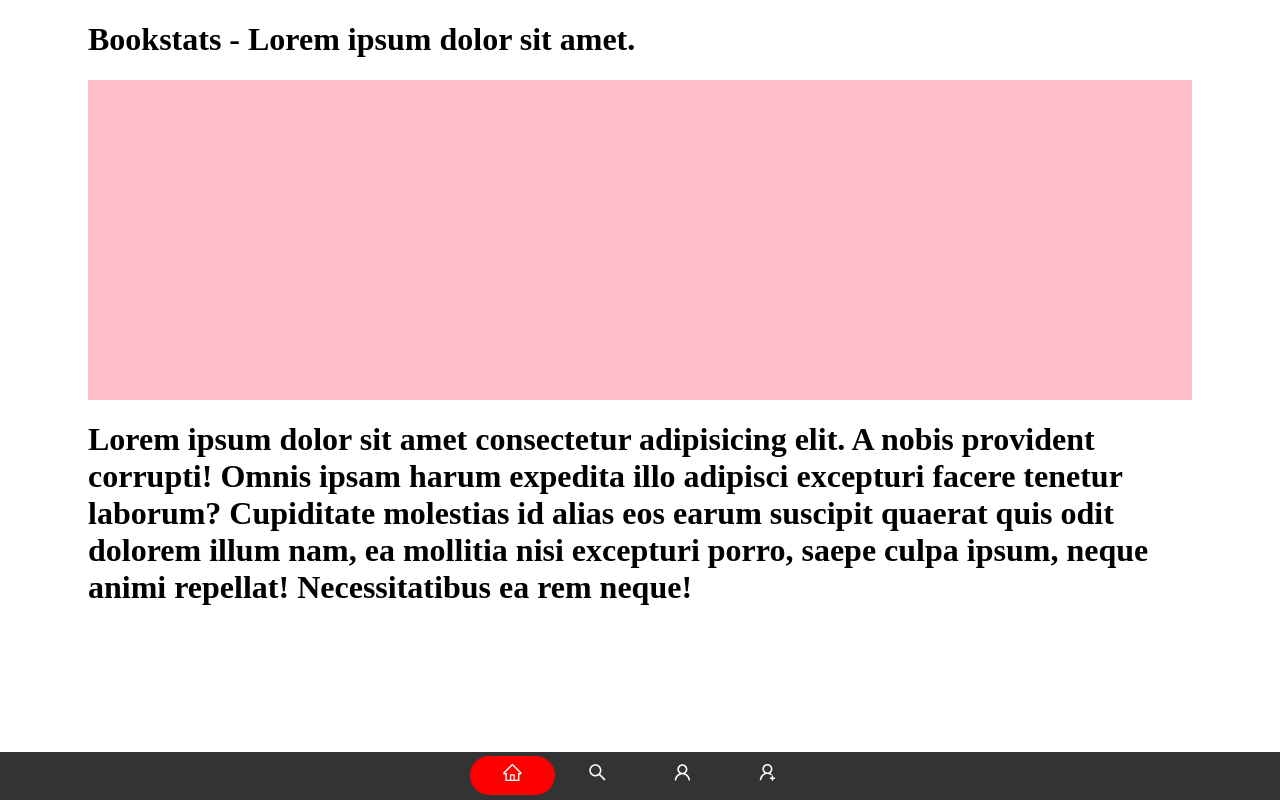
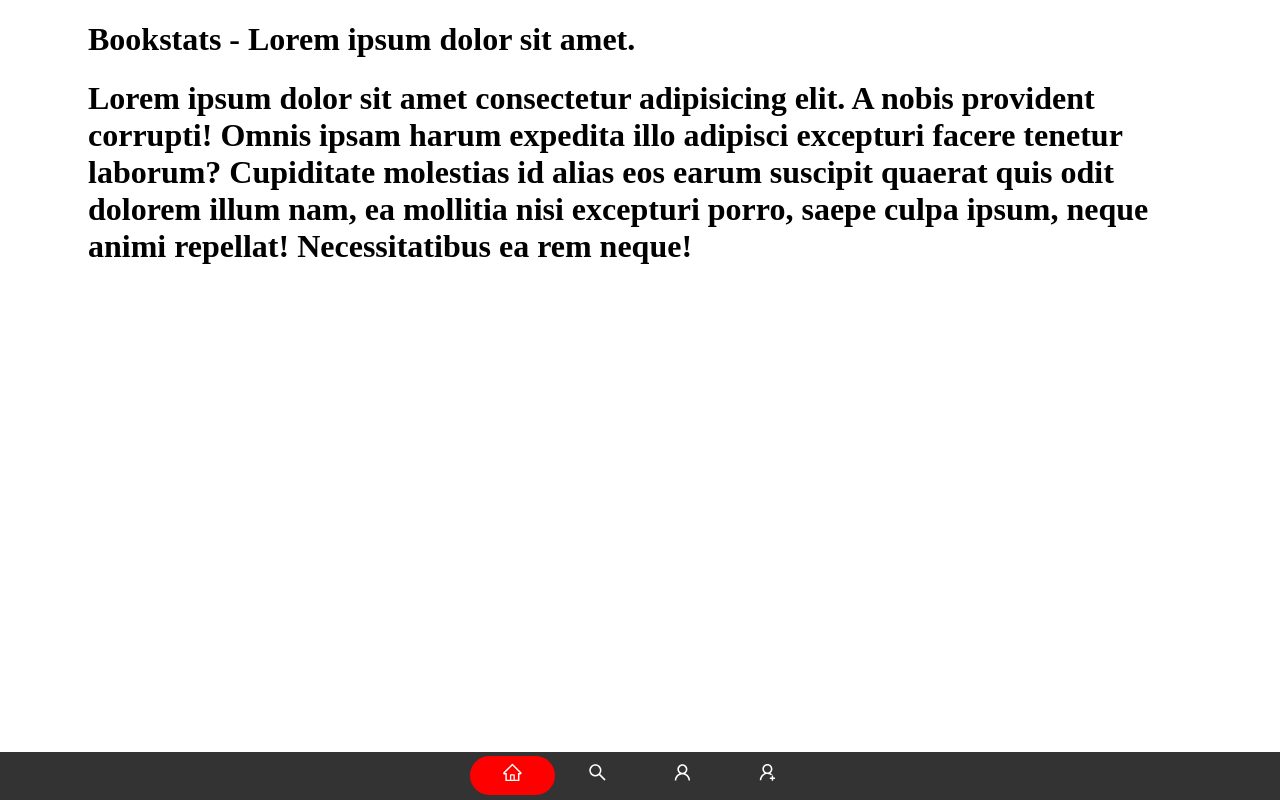
Before and after one commit to Vectari/bookstats, a React (Vite) app: page / in a window 1280 px wide. Built offline with nearby package versions, Linux system fonts and the light colour scheme; no server answers.

Commit message:
style: delete useless style

```diff
--- a/src/sections/Hero/Hero.style.ts
+++ b/src/sections/Hero/Hero.style.ts
@@ -1,6 +1,5 @@
 import styled from "styled-components";
 
 export const StyledHeroWrapper = styled.div`
-background-color: pink;
-height: 20rem;
-`
+  background-color: pink;
+`;
```
